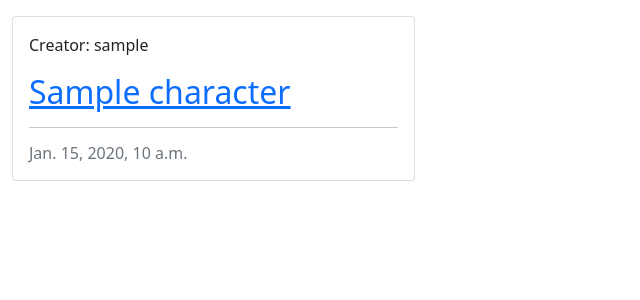
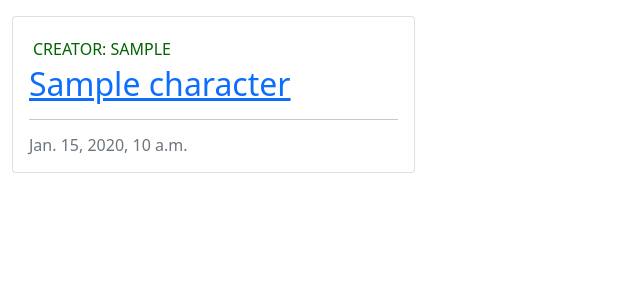
Before and after one commit to reltoom/Character-Ideas, a Django app: page / in a window 1280 px wide. Shown: the part 56-356 px from the top of the page, without its empty margins (0-640 px from the left). Run offline with Django 4.2, Linux system fonts and the light colour scheme; tables that the repository leaves empty hold one stand-in row (values such as "Sample post").

Commit message:
Created static directory and tested out custom css.

```diff
--- a/characterideas/settings.py
+++ b/characterideas/settings.py
@@ -122,6 +122,7 @@ USE_TZ = True
 # https://docs.djangoproject.com/en/4.2/howto/static-files/
 
 STATIC_URL = 'static/'
+STATICFILES_DIRS = [os.path.join(BASE_DIR, 'static'), ]
 
 # Default primary key field type
 # https://docs.djangoproject.com/en/4.2/ref/settings/#default-auto-field
--- a/idea/templates/idea/index.html
+++ b/idea/templates/idea/index.html
@@ -15,7 +15,7 @@
                         <div class="card-body">
                             <div class="image-container">
                                 <div class="image-flash">
-                                    <p class="author">Creator: {{ character.creator }}</p>
+                                    <p class="creator">Creator: {{ character.creator }}</p>
                                 </div>
                             </div>
                             <a href="#" class="post-link">
--- /dev/null
+++ b/static/css/style.css
@@ -0,0 +1,5 @@
+.creator {
+    color: darkgreen;
+    margin: 4px;
+    text-transform: uppercase;
+}
--- a/templates/base.html
+++ b/templates/base.html
@@ -1,3 +1,5 @@
+{% load static %}
+
 {% url 'home' as home_url %}
 
 <!DOCTYPE html>
@@ -18,6 +20,9 @@
     <!-- Bootstrap CSS -->
     <link href="https://cdn.jsdelivr.net/npm/bootstrap@5.0.1/dist/css/bootstrap.min.css" rel="stylesheet"
         integrity="sha384-+0n0xVW2eSR5OomGNYDnhzAbDsOXxcvSN1TPprVMTNDbiYZCxYbOOl7+AMvyTG2x" crossorigin="anonymous">
+
+    <!-- Custom CSS -->
+    <link rel="stylesheet" href="{% static 'css/style.css' %}">
 
 </head>
 
```
